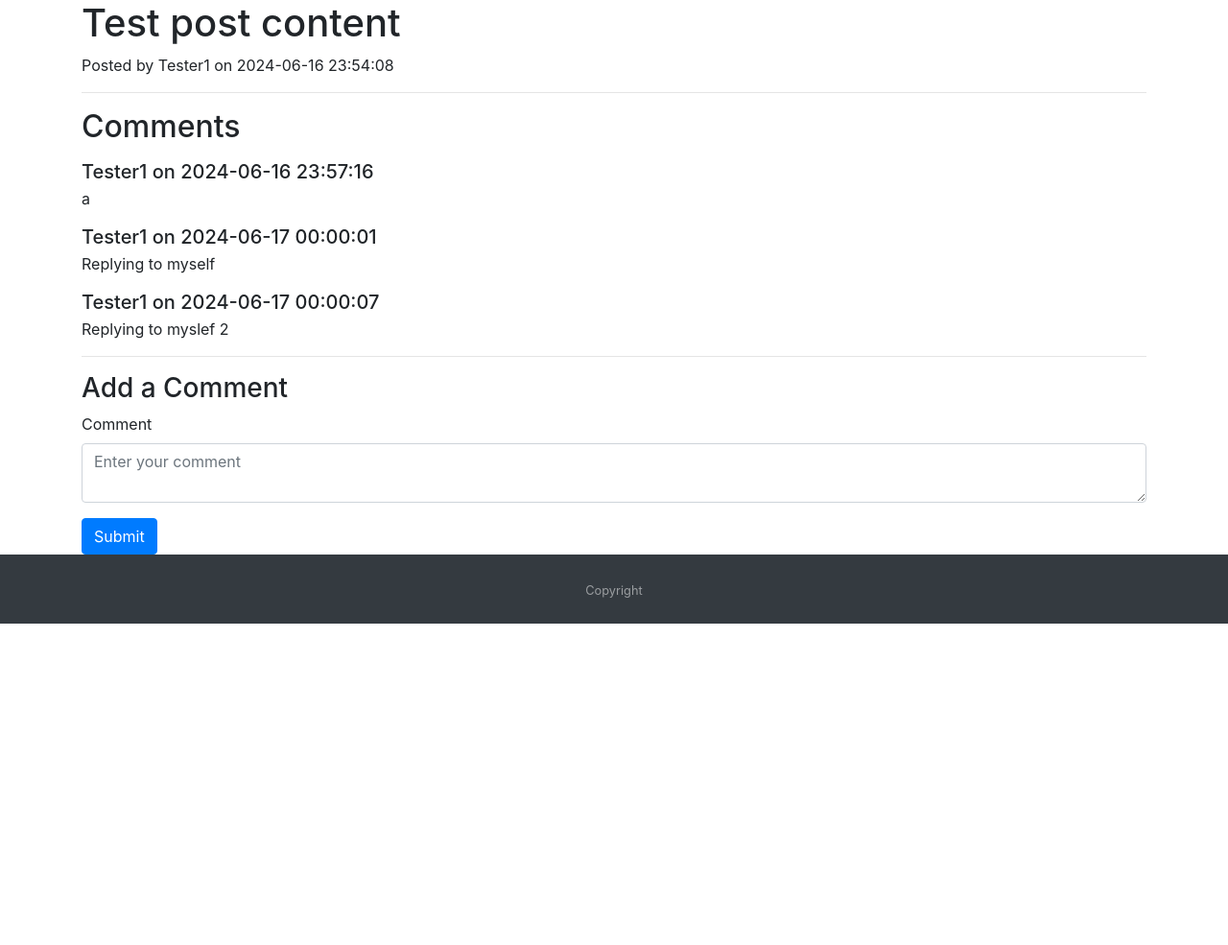
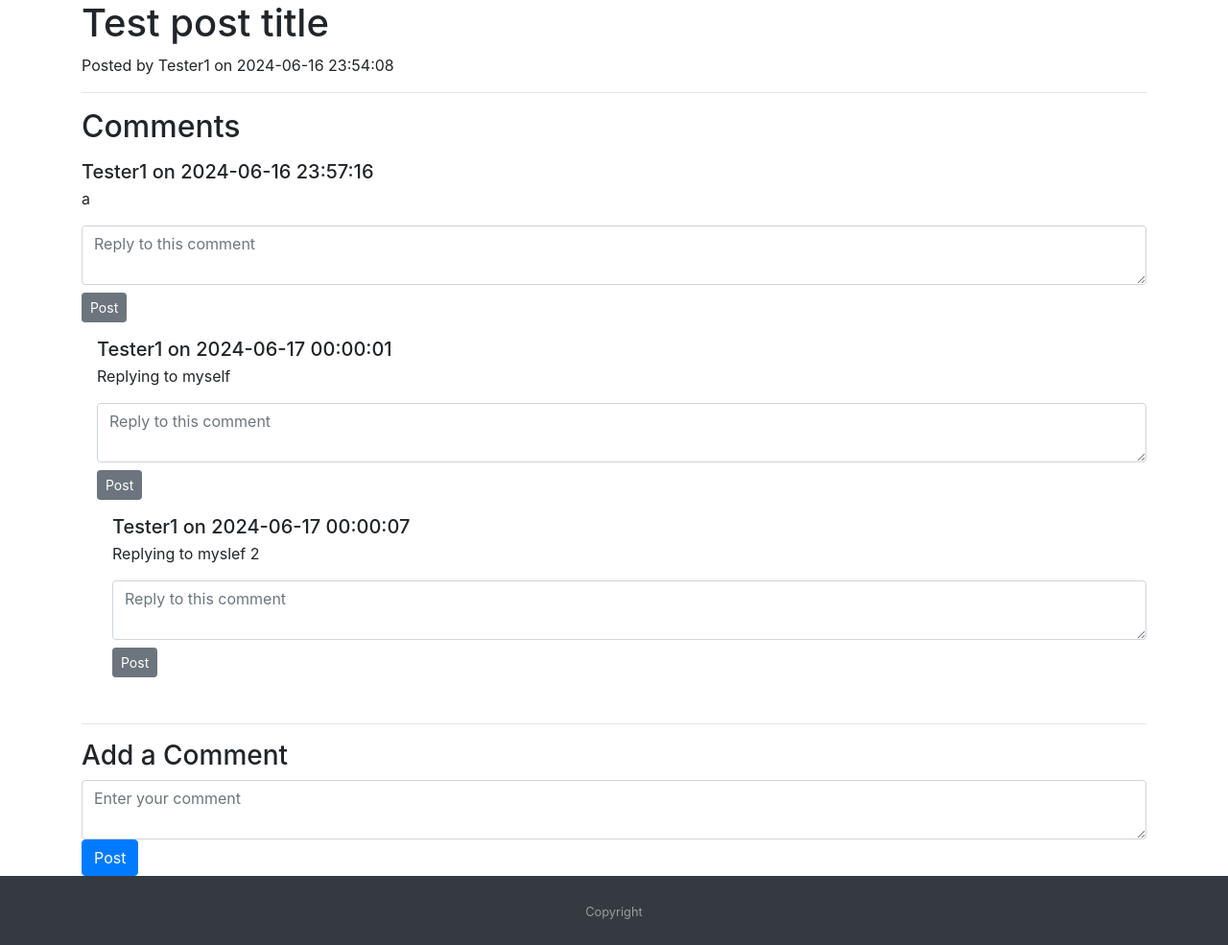
Before and after one commit to paolostudent/Internal-Forums-Site, a Flask app: page /forum/1/post/1 in a window 1280 px wide. Shown: the part 56-1041 px from the top of the page at 96% size. Before the commit the page ends 706 px from the top, so only its background shows below. Run offline with Flask 3, Linux system fonts and the light colour scheme; a user stored in the database is signed in.

Commit message:
Comment reply functionality

```diff
--- a/website/forums.py
+++ b/website/forums.py
@@ -2,8 +2,16 @@ from flask import Blueprint, render_template, request, flash, redirect, url_for
 from flask_login import login_required, current_user
 from .models import Forum, Post, Comment
 from . import db
+from flask_wtf import FlaskForm
+from wtforms import TextAreaField, HiddenField, SubmitField
+from wtforms.validators import DataRequired
 
 forums = Blueprint('forums', __name__)
+
+class CommentForm(FlaskForm):
+    content = TextAreaField('Content', validators=[DataRequired()])
+    parent_id = HiddenField('Parent ID')  # Hidden field for the parent comment
+    submit = SubmitField('Post')
 
 @forums.route('/forums')
 def forum_home():
@@ -55,18 +63,30 @@ def create_post(forum_id):
 @forums.route('/forum/<int:forum_id>/post/<int:post_id>')
 def view_post(forum_id, post_id):
     post = Post.query.get_or_404(post_id)
-    comments = Comment.query.filter_by(post_id=post_id).all()
-    return render_template('view_post.html', post=post, comments=comments, user=current_user)
+    comments = Comment.query.filter_by(post_id=post_id, parent_id=None).all()  # Only fetch top-level comments
+    form = CommentForm()
+    return render_template('view_post.html', post=post, comments=comments, user=current_user, form=form)
 
 @forums.route('/forum/<int:forum_id>/post/<int:post_id>/comment', methods=['POST'])
 @login_required
 def add_comment(forum_id, post_id):
-    content = request.form.get('content')
-    if not content:
-        flash('Comment content is required!', category='error')
-    else:
+    form = CommentForm()
+    if form.validate_on_submit():
+        content = form.content.data
         new_comment = Comment(content=content, user_id=current_user.id, post_id=post_id)
         db.session.add(new_comment)
         db.session.commit()
         flash('Comment added!', category='success')
     return redirect(url_for('forums.view_post', forum_id=forum_id, post_id=post_id))
+
+@forums.route('/forum/<int:forum_id>/post/<int:post_id>/comment/<int:comment_id>/reply', methods=['POST'])
+@login_required
+def reply_comment(forum_id, post_id, comment_id):
+    form = CommentForm()
+    if form.validate_on_submit():
+        content = form.content.data
+        new_reply = Comment(content=content, user_id=current_user.id, post_id=post_id, parent_id=comment_id)
+        db.session.add(new_reply)
+        db.session.commit()
+        flash('Reply added!', category='success')
+    return redirect(url_for('forums.view_post', forum_id=forum_id, post_id=post_id))
--- a/website/models.py
+++ b/website/models.py
@@ -8,7 +8,7 @@ class User(db.Model, UserMixin):
     first_name = db.Column(db.String(150))
     password = db.Column(db.String(150))
     date = db.Column(db.DateTime(timezone=True), default=func.now())
-    notes = db.relationship('Note')
+    notes = db.relationship('Note', backref='author', lazy=True)
     posts = db.relationship('Post', backref='author', lazy=True)
     comments = db.relationship('Comment', backref='author', lazy=True)
 
@@ -26,7 +26,7 @@ class Forum(db.Model):
 
 class Post(db.Model):
     id = db.Column(db.Integer, primary_key=True)
-    title = db.Column(db.String(150), nullable=False)  # Add title column
+    title = db.Column(db.String(150), nullable=False)
     content = db.Column(db.String(10000), nullable=False)
     date = db.Column(db.DateTime(timezone=True), default=func.now())
     user_id = db.Column(db.Integer, db.ForeignKey('user.id'))
@@ -39,3 +39,5 @@ class Comment(db.Model):
     date = db.Column(db.DateTime(timezone=True), default=func.now())
     user_id = db.Column(db.Integer, db.ForeignKey('user.id'))
     post_id = db.Column(db.Integer, db.ForeignKey('post.id'))
+    parent_id = db.Column(db.Integer, db.ForeignKey('comment.id'))  # Self-referential foreign key
+    replies = db.relationship('Comment', backref=db.backref('parent', remote_side=[id]), lazy=True)
--- a/website/templates/view_post.html
+++ b/website/templates/view_post.html
@@ -1,21 +1,41 @@
 {% extends "base.html" %}
-{% block title %}{{ post.content[:50] }}{% endblock %}
+{% block title %}{{ post.title }}{% endblock %}
 {% block content %}
-
-<h1>{{ post.content }}</h1>
+<h1>{{ post.title }}</h1>
 <p>Posted by {{ post.author.first_name }} on {{ post.date.strftime('%Y-%m-%d %H:%M:%S') }}</p>
 
 <hr>
 
 <h2>Comments</h2>
 <ul class="list-unstyled">
-    {% for comment in comments %}
+    {% macro render_comment(comment) %}
     <li class="media my-3">
         <div class="media-body">
             <h5 class="mt-0 mb-1">{{ comment.author.first_name }} on {{ comment.date.strftime('%Y-%m-%d %H:%M:%S') }}</h5>
             {{ comment.content }}
+
+            {% if current_user.is_authenticated %}
+            <form method="POST" action="{{ url_for('forums.reply_comment', forum_id=post.forum_id, post_id=post.id, comment_id=comment.id) }}" class="mt-3">
+                {{ form.hidden_tag() }}
+                {{ form.parent_id(id="parent_id", value=comment.id) }}
+                {{ form.content(class="form-control", placeholder="Reply to this comment") }}
+                {{ form.submit(class="btn btn-secondary btn-sm mt-2") }}
+            </form>
+            {% endif %}
+
+            {% if comment.replies %}
+            <ul class="list-unstyled ml-3">
+                {% for reply in comment.replies %}
+                    {{ render_comment(reply) }}
+                {% endfor %}
+            </ul>
+            {% endif %}
         </div>
     </li>
+    {% endmacro %}
+
+    {% for comment in comments %}
+        {{ render_comment(comment) }}
     {% endfor %}
 </ul>
 
@@ -24,11 +44,9 @@
 {% if user.is_authenticated %}
 <h3>Add a Comment</h3>
 <form method="POST" action="{{ url_for('forums.add_comment', forum_id=post.forum_id, post_id=post.id) }}">
-    <div class="form-group">
-        <label for="content">Comment</label>
-        <textarea class="form-control" id="content" name="content" placeholder="Enter your comment"></textarea>
-    </div>
-    <button type="submit" class="btn btn-primary">Submit</button>
+    {{ form.hidden_tag() }}
+    {{ form.content(class="form-control", placeholder="Enter your comment") }}
+    {{ form.submit(class="btn btn-primary") }}
 </form>
 {% else %}
 <p>You must <a href="{{ url_for('auth.login') }}">log in</a> to post a comment.</p>
```
Also changed, not shown: website/templates/macros.html (added, +25 -0 lines), instance/database.db, website/templates/base.html (line endings or trailing spaces), website/views.py (line endings or trailing spaces).
